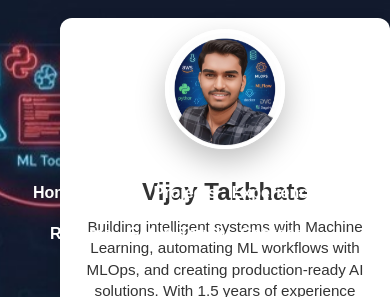
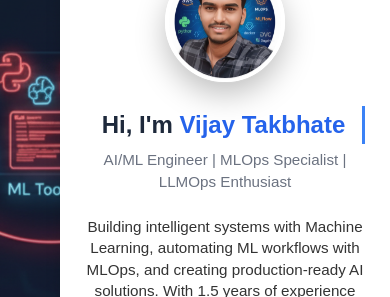
Before and after one commit to vijaytakbhate2002/portfolio-support-quick-hr-interview-bot, a Flask app: page / in a window 390 px wide. Shown: the top 297 px of the page. Run offline with Flask 3, Linux system fonts and the light colour scheme.

Commit message:
Updated Profile Look

```diff
--- a/static/style.css
+++ b/static/style.css
@@ -1031,12 +1031,12 @@
   }
 }
 
-/* Banner Section */
+
 .banner {
   width: 100%;
   position: relative;
   background: url('./static/profile_photos/linkedin_Banner.jpg') center/cover no-repeat;
-  height: 350px; /* Similar to LinkedIn banner height */
+  height: 280px;
   display: flex;
   flex-direction: column;
   align-items: center;
@@ -1046,11 +1046,11 @@
   box-shadow: 0 4px 10px rgba(0, 0, 0, 0.2);
 }
 
-/* Profile Photo */
+
 .profile-section {
   position: absolute;
   bottom: -60px;
-  left: 60px; /* move it to the left side */
+  left: 60px;
   display: flex;
   align-items: center;
   gap: 20px;
@@ -1085,7 +1085,7 @@
   font-size: 0.95rem;
   line-height: 1.4;
 }
-
+/*
 .banner-menu {
   display: flex;
   gap: 20px;
@@ -1094,11 +1094,11 @@
   position: absolute;
   top: 20px;
   right: 40px;
-  z-index: 5; /* ensures it's above the banner image */
+  z-index: 5;
 }
 
 .banner-menu li a {
-  color: #fff; /* make them visible on darker backgrounds */
+  color: #fff;
   font-weight: 600;
   text-decoration: none;
   font-family: 'Poppins', sans-serif;
@@ -1106,10 +1106,10 @@
 }
 
 .banner-menu li a:hover {
-  color: #00acee; /* LinkedIn-like hover effect */
+  color: #00acee;
 }
 
-/* Responsive */
+
 @media (max-width: 768px) {
   .banner {
     height: 300px;
@@ -1131,4 +1131,102 @@
     gap: 15px;
     margin-top: 150px;
   }
+} */
+
+/* --- 🎨 COLOR VARIABLES FOR EASY CUSTOMIZATION --- */
+:root {
+    /* Main text color when not hovering (default: White for your dark banner) */
+    --menu-text-color: #ffffff;
+
+    /* Accent color for the hover effect (Default: A clean aqua blue) */
+    --menu-accent-color: #00acee;
+
+    /* Text color on hover (Often the same as the accent color or black) */
+    --menu-text-hover-color: var(--menu-accent-color);
 }
+
+/* Base Menu Styles (Kept your positioning) */
+.banner-menu {
+    display: flex;
+    gap: 25px; /* Slightly increased gap for better separation */
+    list-style: none;
+    padding: 10px 0; /* Adjusted padding to better fit the underline */
+    margin: 0; /* Reset default margin */
+    position: absolute;
+    top: 20px;
+    right: 40px;
+    z-index: 5;
+}
+
+.banner-menu li a {
+    color: var(--menu-text-color); /* Uses the customizable text color */
+    font-weight: 600;
+    text-decoration: none;
+    font-family: 'Poppins', sans-serif;
+    font-size: 16px; /* Explicit size for sharpness */
+    text-transform: uppercase; /* Sharp, professional look */
+
+    /* Key for the Sleek Underline Effect */
+    position: relative;
+    display: inline-block;
+    padding-bottom: 5px; /* Space for the underline */
+    transition: color 0.3s ease;
+}
+
+/* ⚡ The Sharp Underline Hover Effect ⚡ */
+.banner-menu li a::after {
+    content: '';
+    position: absolute;
+    bottom: 0;
+    left: 0;
+    width: 100%;
+    height: 2px; /* Thickness of the underline */
+    background-color: var(--menu-accent-color);
+    transform: scaleX(0); /* Line starts invisible */
+    transform-origin: bottom right; /* Starts the animation from the right */
+    transition: transform 0.3s ease-out; /* Smooth animation */
+}
+
+.banner-menu li a:hover {
+    color: var(--menu-text-hover-color); /* Text color changes on hover */
+}
+
+/* Line appears on hover */
+.banner-menu li a:hover::after,
+.banner-menu li a:focus::after {
+    transform: scaleX(1); /* Line fully appears */
+    transform-origin: bottom left; /* Finishes the animation at the left */
+}
+
+
+/* --- Media Query (Kept your existing structure) --- */
+@media (max-width: 768px) {
+    /* Your existing styles for .banner, .profile-section, .profile-info h1 */
+    .banner {
+        height: 300px;
+    }
+
+    .profile-section {
+        flex-direction: column;
+        text-align: center;
+        bottom: -80px;
+    }
+
+    .profile-info h1 {
+        font-size: 1.5rem;
+    }
+
+    .banner-menu {
+        flex-wrap: wrap;
+        justify-content: center;
+        gap: 15px;
+        /* Note: Your original margin-top might need adjustment
+           depending on your profile-section's height. */
+        margin-top: 150px;
+        top: auto; /* Remove top positioning for center alignment */
+        right: auto; /* Remove right positioning for center alignment */
+        left: 50%;
+        transform: translateX(-50%);
+        width: 100%; /* Use full width to center links */
+    }
+}
--- a/templates/index.html
+++ b/templates/index.html
@@ -15,9 +15,9 @@
         ⚠️ This portfolio is best viewed on a Desktop or in Desktop Mode.
         <button id="close-banner">Got it</button>
     </div>
-
+    <section id="home">
         <header class="banner"
-        style="background: url('{{ url_for('static', filename='profile_photos/linkedin_Banner.jpg') }}') center/cover no-repeat;">
+            style="background: url('{{ url_for('static', filename='profile_photos/linkedin_Banner.png') }}') center/cover no-repeat;">
             <div class="banner-container">
                 <div class="banner-image"></div>
 
@@ -25,10 +25,12 @@
                     <img src="{{ url_for('static', filename='profile_photos/profile_pic.jpg') }}" alt="Profile Photo"
                         class="profile-photo" />
                     <div class="profile-info">
-                    <h1>Vijay Takbhate</h1>
+                        <h1 class="hero-title">Hi, I'm <span class="highlight">Vijay Takbhate</span></h1>
+                        <p class="hero-subtitle">AI/ML Engineer | MLOps Specialist | LLMOps Enthusiast</p>
                         <p>
                             Building intelligent systems with Machine Learning, automating ML workflows with MLOps, and
-                        creating production-ready AI solutions. With 1.5 years of experience as an Automation Engineer
+                            creating production-ready AI solutions. With 1.5 years of experience as an Automation
+                            Engineer
                             and Risk Analyst, I’m passionate about bringing AI from research to real-world impact.
                         </p>
                     </div>
@@ -45,20 +47,38 @@
                 </ul>
             </div>
         </header>
+    </section>
 
     <section id="home" class="hero">
         <div class="hero-container">
             <div class="hero-content">
-                <h1 class="hero-title">Hi, I'm <span class="highlight">Vijay Takbhate</span></h1>
-                <p class="hero-subtitle">AI/ML Engineer | MLOps Specialist | LLMOps Enthusiast</p>
-                <p class="hero-description">
-                    Building intelligent systems with Machine Learning, automating ML workflows with MLOps, and creating
-                    production-ready AI solutions. With 1.5 years of experience as an Automation Engineer and Risk
-                    Analyst, I’m passionate about bringing AI from research to real-world impact.
+                <div class="experience-item">
+                    <div class="experience-icon">
+                        <i class="fas fa-briefcase"></i>
+                    </div>
+                    <div class="experience-content">
+                        <h3>Risk Analyst (MLOps & Data Engineering Focus) — InCred Financial Services</h3>
+                        <span class="experience-date">Dec 2024 – Present</span>
+                        <p>
+                            Owned policy development and deployment in the Business Rule Engine (BRE) production system,
+                            ensuring compliance and seamless integration with business processes. Designed and built a
+                            custom Python package called <strong>"Simulator"</strong> to verify implemented policies,
+                            reducing policy verification time by 30% and testing code complexity by 50%. Implemented
+                            CI/CD
+                            workflows with GitHub Actions to automate builds, run unit/integration tests, and deploy
+                            simulator
+                            + policy updates into production.
                         </p>
-                <div class="hero-buttons">
-                    <a href="#projects" class="btn btn-primary">View Projects</a>
-                    <a href="#resume" class="btn btn-secondary">Download Resume</a>
+                        <div class="experience-tech">
+                            <span class="tech-badge">Python</span>
+                            <span class="tech-badge">GitHub Actions (CI/CD)</span>
+                            <span class="tech-badge">Databricks</span>
+                            <span class="tech-badge">Metabase</span>
+                            <span class="tech-badge">SQL</span>
+                            <span class="tech-badge">Git</span>
+                            <span class="tech-badge">Excel</span>
+                        </div>
+                    </div>
                 </div>
             </div>
 
```
Also changed, not shown: static/profile_photos/linkedin_Banner.jpg (deleted), static/profile_photos/linkedin_Banner.png (added). Lines whose indentation alone changed are shown as unchanged.
